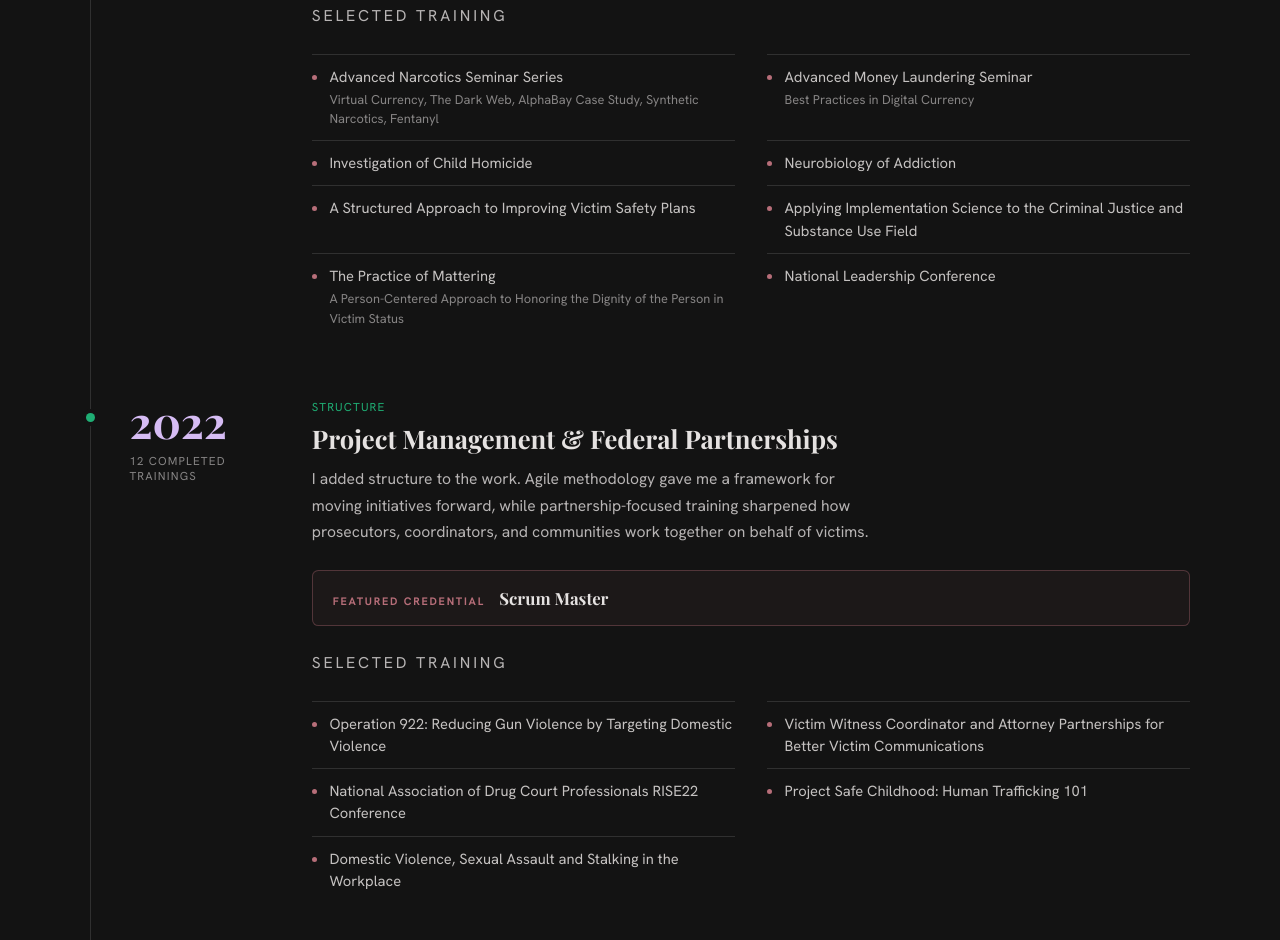
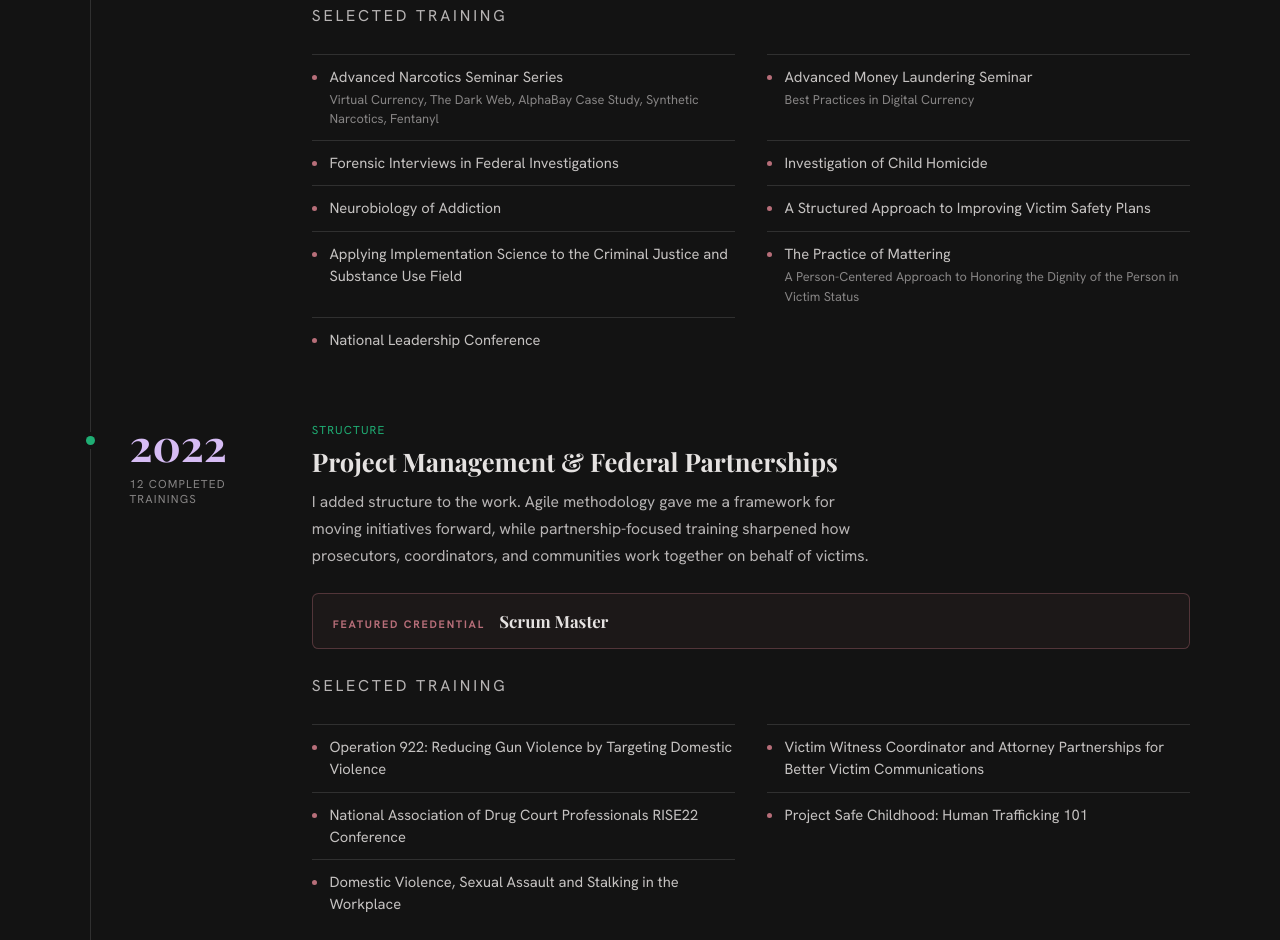
Before and after one commit to ObsidianRisingLLC/gladianrivera.com, a plain HTML site: page professional-development.html in a window 1280 px wide. Shown: the part 2137-3077 px from the top of the page. Drawn offline with nearby package versions, Linux system fonts and the light colour scheme; a web font is replaced by a local one.

Commit message:
Add Forensic Interviews in Federal Investigations to 2021 highlights
Co-Authored-By: Claude Opus 5.5 <noreply@anthropic.com>
Claude-Session: https://claude.ai/code/session_01Cyw8msz74wVu5co8mxF1e4

```diff
--- a/professional-development.html
+++ b/professional-development.html
@@ -650,6 +650,7 @@
             <ul class="highlights">
               <li>Advanced Narcotics Seminar Series<span>Virtual Currency, The Dark Web, AlphaBay Case Study, Synthetic Narcotics, Fentanyl</span></li>
               <li>Advanced Money Laundering Seminar<span>Best Practices in Digital Currency</span></li>
+              <li>Forensic Interviews in Federal Investigations</li>
               <li>Investigation of Child Homicide</li>
               <li>Neurobiology of Addiction</li>
               <li>A Structured Approach to Improving Victim Safety Plans</li>
```
